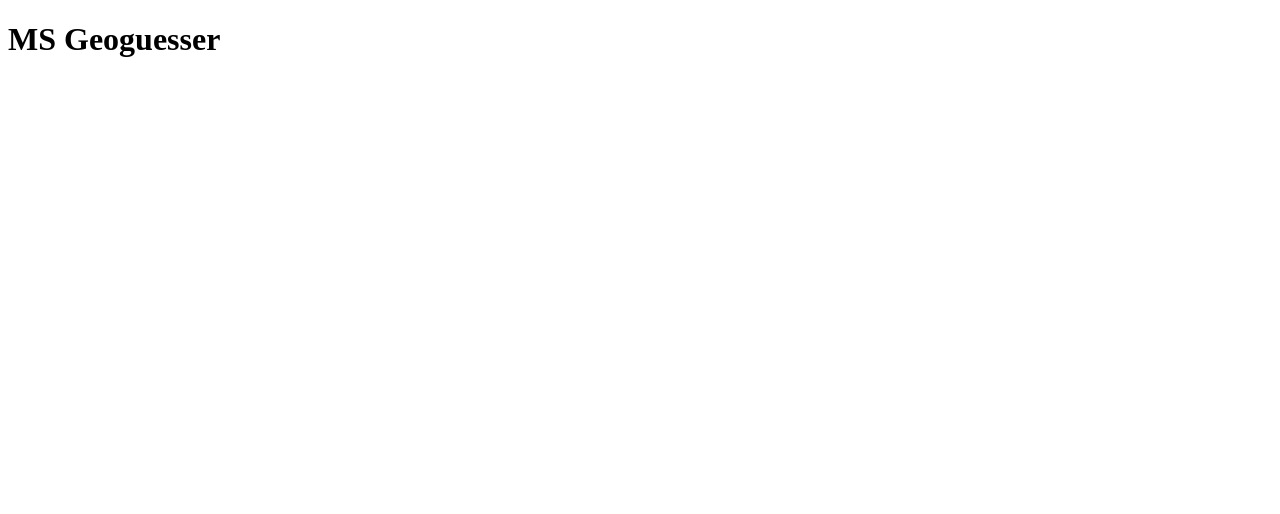
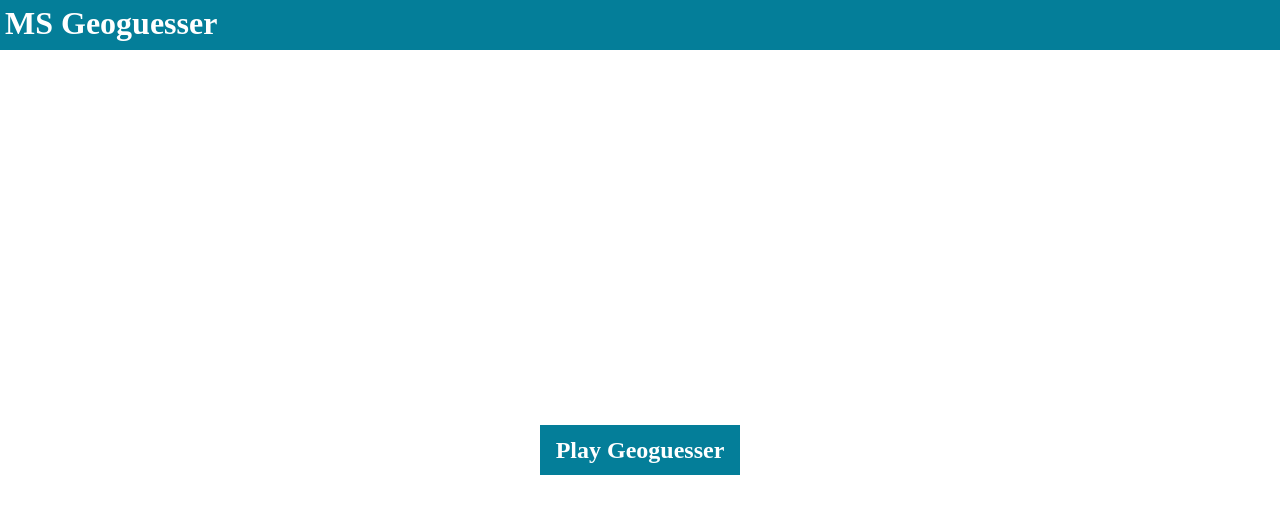
Before and after one commit to Geoguesser/MSHackGeoGuesser, a React (Create React App) app: page / in a window 1280 px wide. Shown: the top 514 px of the page. Built offline with nearby package versions, Linux system fonts and the light colour scheme.

Commit message:
landing page

```diff
--- a/package.json
+++ b/package.json
@@ -4,6 +4,8 @@
   "private": true,
   "dependencies": {
     "@reach/router": "^1.2.1",
+    "jquery": "^3.4.1",
+    "node-sass": "^4.12.0",
     "react": "^16.8.6",
     "react-dom": "^16.8.6",
     "react-scripts": "3.0.1"
--- a/src/App.js
+++ b/src/App.js
@@ -1,11 +1,22 @@
+import './style/landing.scss';
 import React from 'react';
 
-function App() {
-  return (
-    <div className="App">
-      <h1>MS Geoguesser</h1>
-    </div>
-  );
-}
+export default class App extends React.Component {
+  constructor(props) {
+    super(props)
+    this.state = {}
+  }
 
-export default App;
+  render () {
+    return (
+      <div className="App">
+        <header>
+            <h1>MS Geoguesser</h1>
+          </header>
+          <div className="viewport">
+            <h2 className="start-btn">Play Geoguesser</h2>
+          </div>
+      </div>
+    );
+  }
+  }
--- /dev/null
+++ b/src/style/landing.scss
@@ -0,0 +1,38 @@
+html, body, .App, * {
+    padding: 0;
+    margin: 0;
+    color: white;
+    height: 100%;
+    width: 100%;
+}
+
+header {
+    width: 100%;
+    height: 50px;
+    background-color: #047E99;
+    h1 {
+        padding: 5px;
+    }
+}
+
+.viewport {
+    height: 100%;
+    width: 100%;
+    z-index: -1;
+    display: flex;
+    align-items: center;
+    justify-content: center;
+}
+.start-btn {
+    width: 200px;
+    height: 50px;
+    background-color: #047E99;
+    display: flex;
+    align-items: center;
+    justify-content: center;
+  }
+
+  #sphere {
+    margin: 0;
+    z-index: -2;
+  }
```
Also changed, not shown: 1 other file (tests, documents, lock files or other folders).
